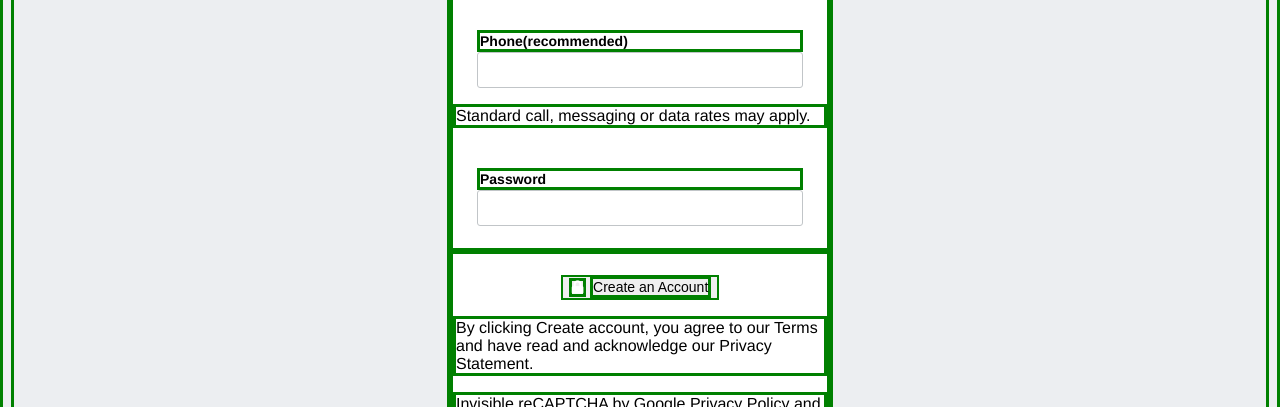
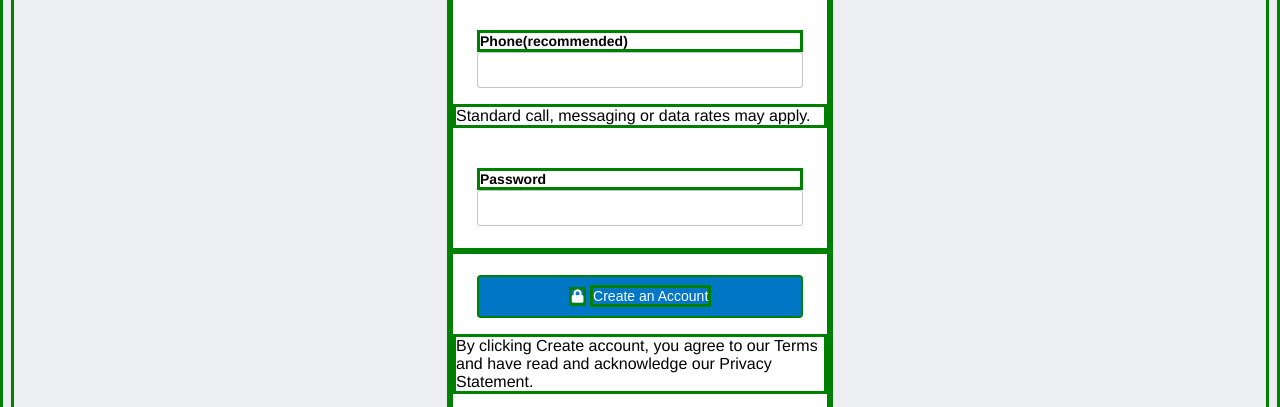
Before and after one commit to Jhdezj/MC-project2, a plain HTML site: page index.html in a window 1280 px wide. Shown: the part 1416-1823 px from the top of the page. Drawn offline with Linux system fonts and the light colour scheme.

Commit message:
style create button

```diff
--- a/style.css
+++ b/style.css
@@ -176,7 +176,12 @@ background-color: blue;
 display: block;
 margin-left: auto;
 margin-right: auto;
-
+width: 326px;
+padding-top: 10px;
+padding-bottom: 10px;
+background-color: #0077C5;
+color:white;
+border-radius: 4px;
 }
 
   /* CODE TO PLACE IN ORDER */
@@ -189,6 +194,4 @@ margin-right: auto;
     margin-top:40px;
     margin-bottom: 0px;
     font-size: 14px;
-
-
   }
```
